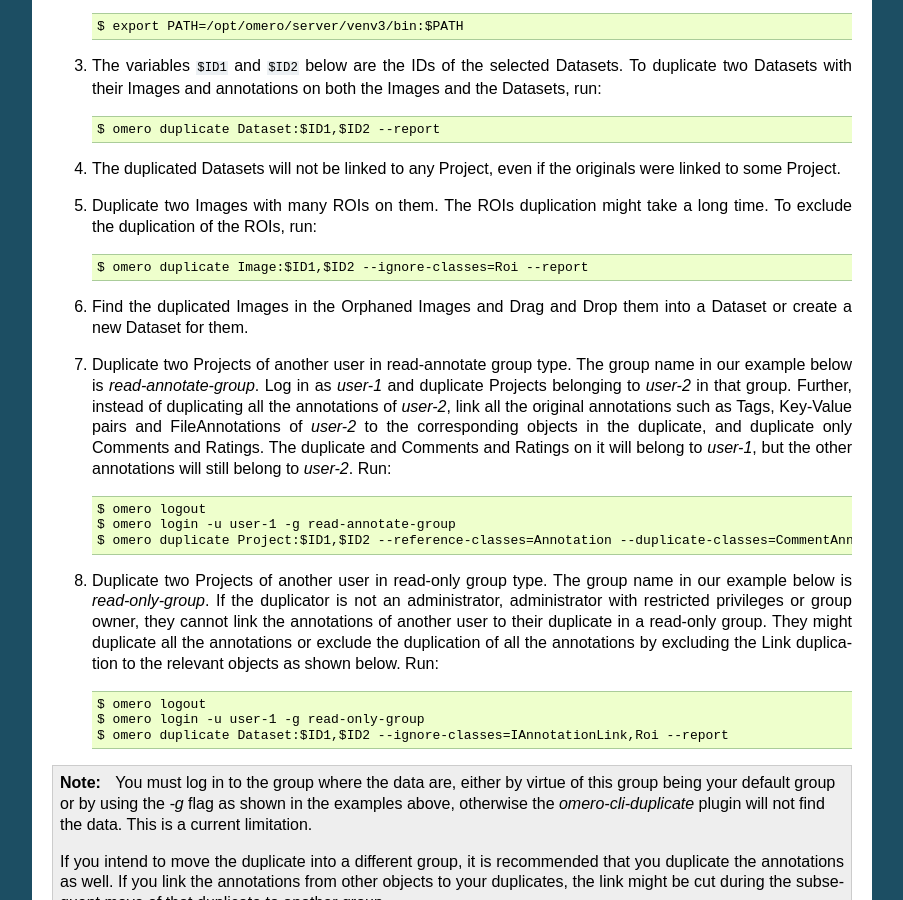
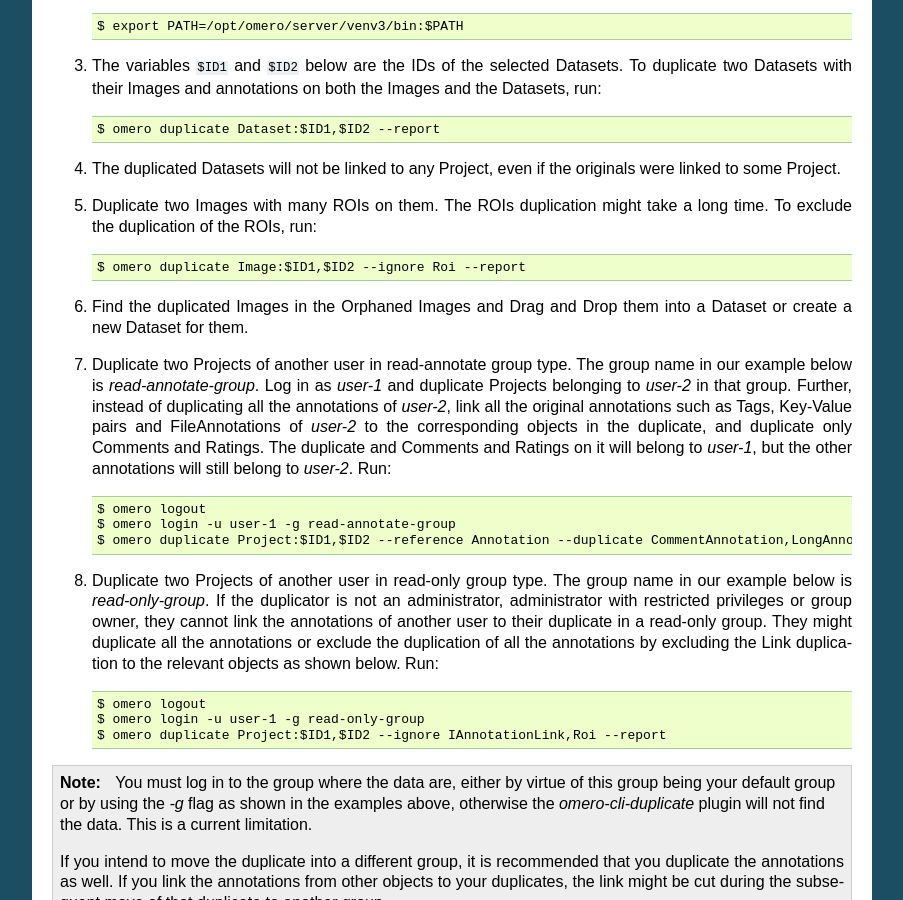
Before and after one commit to ome/omero-guide-introduction, a Sphinx documentation site: the page built from docs/data-management.rst, in a window 1280 px wide and 900 px high, scrolled down 8342 px. Shown: the whole window, without its empty margins (198-1101 px from the left). Built offline with Sphinx 7.4.7, drawn with Linux system fonts in a browser that asks for light colours.

Commit message:
Fix broken commands

```diff
--- a/docs/data-management.rst
+++ b/docs/data-management.rst
@@ -292,7 +292,7 @@ Step-by-Step
 
 #. Duplicate two Images with many ROIs on them. The ROIs duplication might take a long time. To exclude the duplication of the ROIs, run::
 
-   $ omero duplicate Image:$ID1,$ID2 --ignore-classes=Roi --report
+   $ omero duplicate Image:$ID1,$ID2 --ignore Roi --report
 
 #. Find the duplicated Images in the Orphaned Images and Drag and Drop them into a Dataset or create a new Dataset for them.
 
@@ -300,13 +300,13 @@ Step-by-Step
 
    $ omero logout
    $ omero login -u user-1 -g read-annotate-group
-   $ omero duplicate Project:$ID1,$ID2 --reference-classes=Annotation --duplicate-classes=CommentAnnotation,LongAnnotation --report
+   $ omero duplicate Project:$ID1,$ID2 --reference Annotation --duplicate CommentAnnotation,LongAnnotation --report
 
 #. Duplicate two Projects of another user in read-only group type. The group name in our example below is `read-only-group`. If the duplicator is not an administrator, administrator with restricted privileges or group owner, they cannot link the annotations of another user to their duplicate in a read-only group. They might duplicate all the annotations or exclude the duplication of all the annotations by excluding the Link duplication to the relevant objects as shown below. Run::
 
    $ omero logout
    $ omero login -u user-1 -g read-only-group
-   $ omero duplicate Dataset:$ID1,$ID2 --ignore-classes=IAnnotationLink,Roi --report
+   $ omero duplicate Project:$ID1,$ID2 --ignore IAnnotationLink,Roi --report
 
 .. note::
     You must log in to the group where the data are, either by virtue of this group being your default group or by using the `-g` flag as shown in the examples above, otherwise the `omero-cli-duplicate` plugin will not find the data. This is a current limitation.
```
